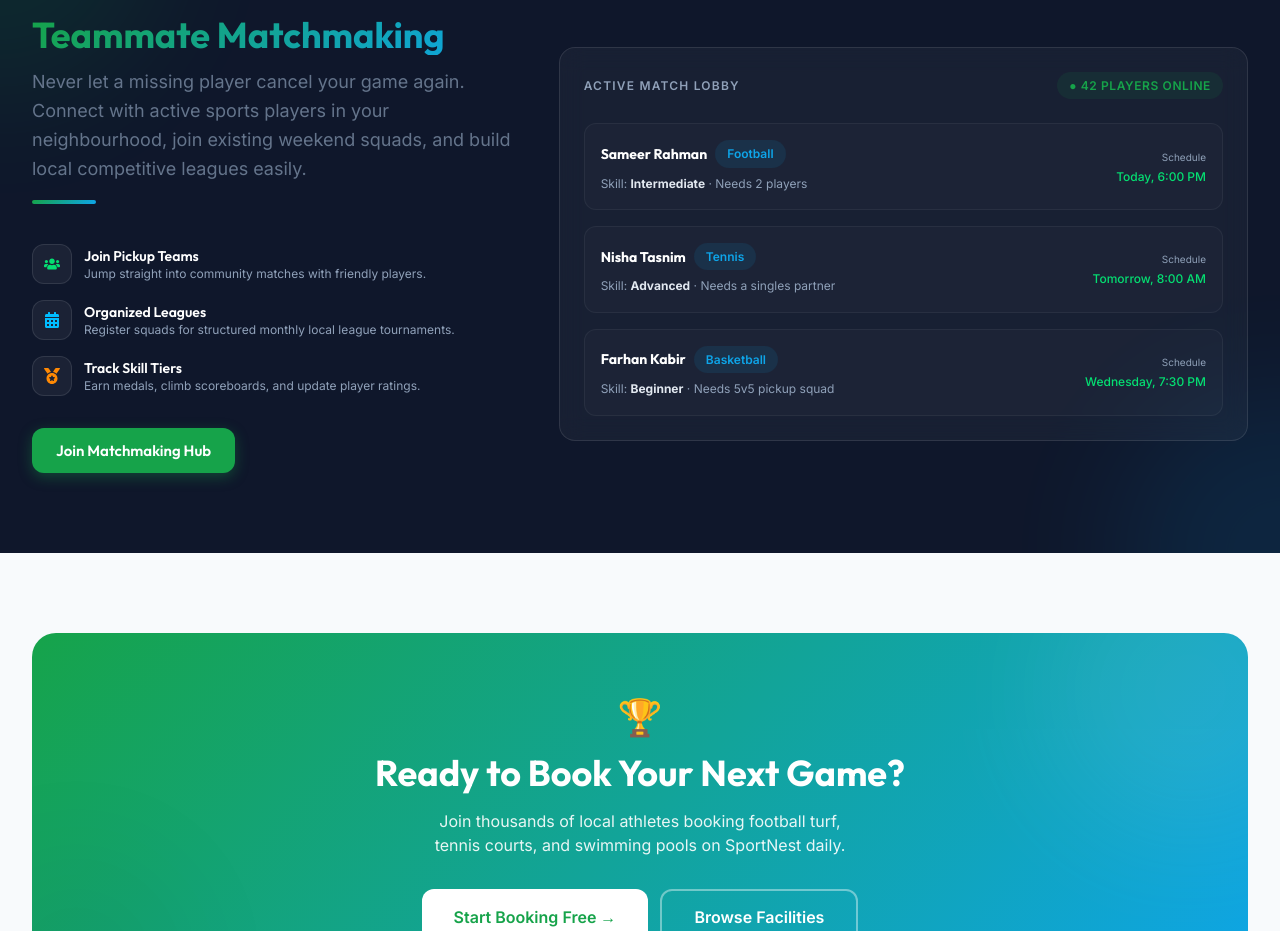
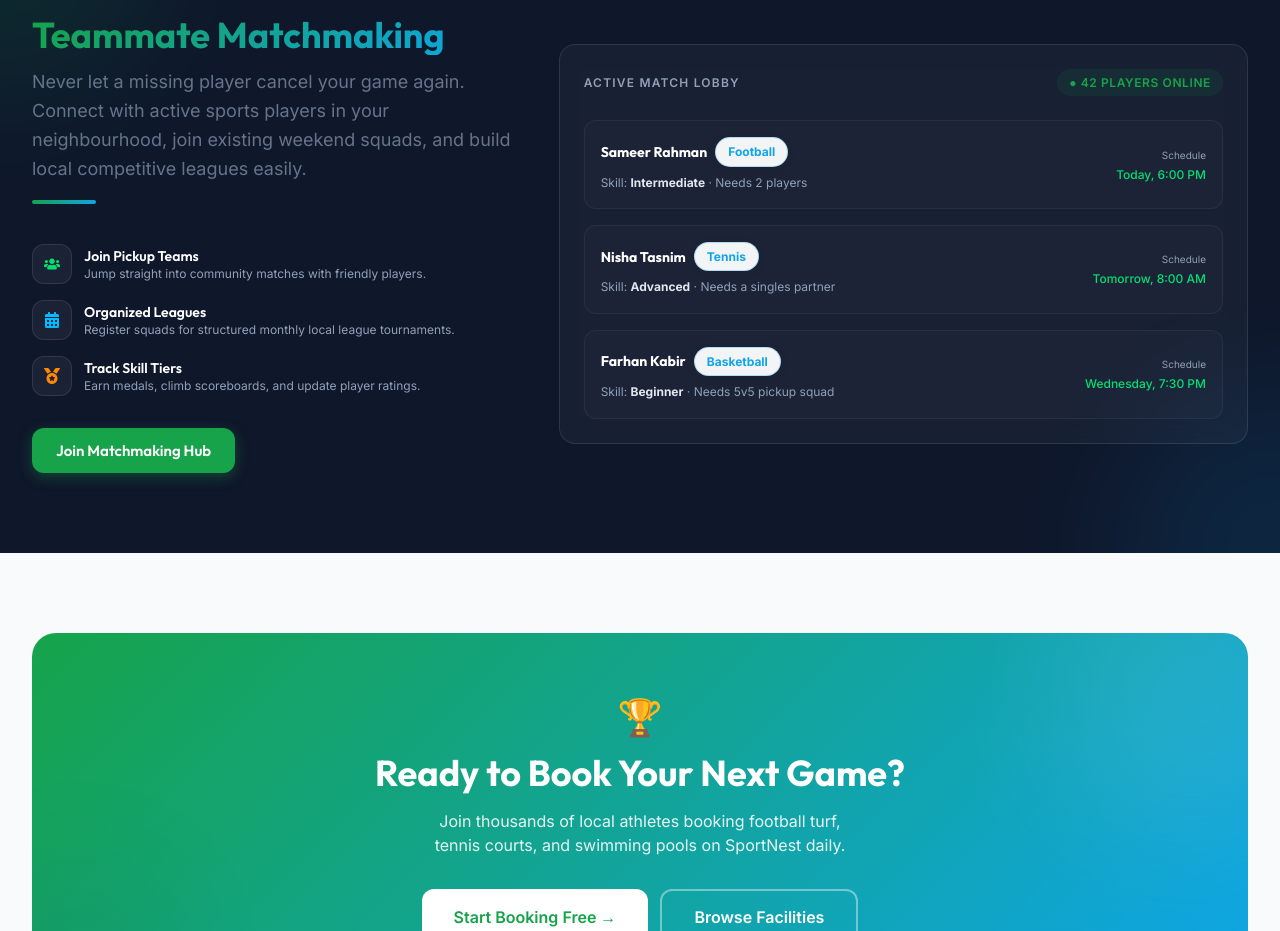
Before and after one commit to sulayman-a-khan/sportnest-client, a React (Vite) app: page / in a window 1280 px wide. Shown: the part 2320-3251 px from the top of the page. Built offline with nearby package versions, Linux system fonts and the light colour scheme; no server answers.

Commit message:
clange the tag design and color on facility badge

```diff
--- a/src/index.css
+++ b/src/index.css
@@ -251,10 +251,14 @@
     gap: 0.25rem;
     padding: 0.25rem 0.75rem;
     border-radius: var(--radius-badge);
-    background: rgba(249,115,22,0.1);
+    background: rgba(255, 255, 255, 0.95);
+    backdrop-filter: blur(4px);
+    -webkit-backdrop-filter: blur(4px);
     color: var(--color-brand-accent);
+    border: 1px solid rgba(249,115,22,0.3);
+    box-shadow: 0 2px 8px rgba(0,0,0,0.08);
     font-size: 0.75rem;
-    font-weight: 600;
+    font-weight: 700;
     font-family: var(--font-body);
     letter-spacing: 0.05em;
   }
@@ -264,10 +268,14 @@
     gap: 0.25rem;
     padding: 0.25rem 0.75rem;
     border-radius: var(--radius-badge);
-    background: rgba(14,165,233,0.1);
+    background: rgba(255, 255, 255, 0.95);
+    backdrop-filter: blur(4px);
+    -webkit-backdrop-filter: blur(4px);
     color: var(--color-brand-sky);
+    border: 1px solid rgba(14,165,233,0.3);
+    box-shadow: 0 2px 8px rgba(0,0,0,0.08);
     font-size: 0.75rem;
-    font-weight: 600;
+    font-weight: 700;
   }
 
   /* ── Nav link ──────────────────────────────────────────── */
```
